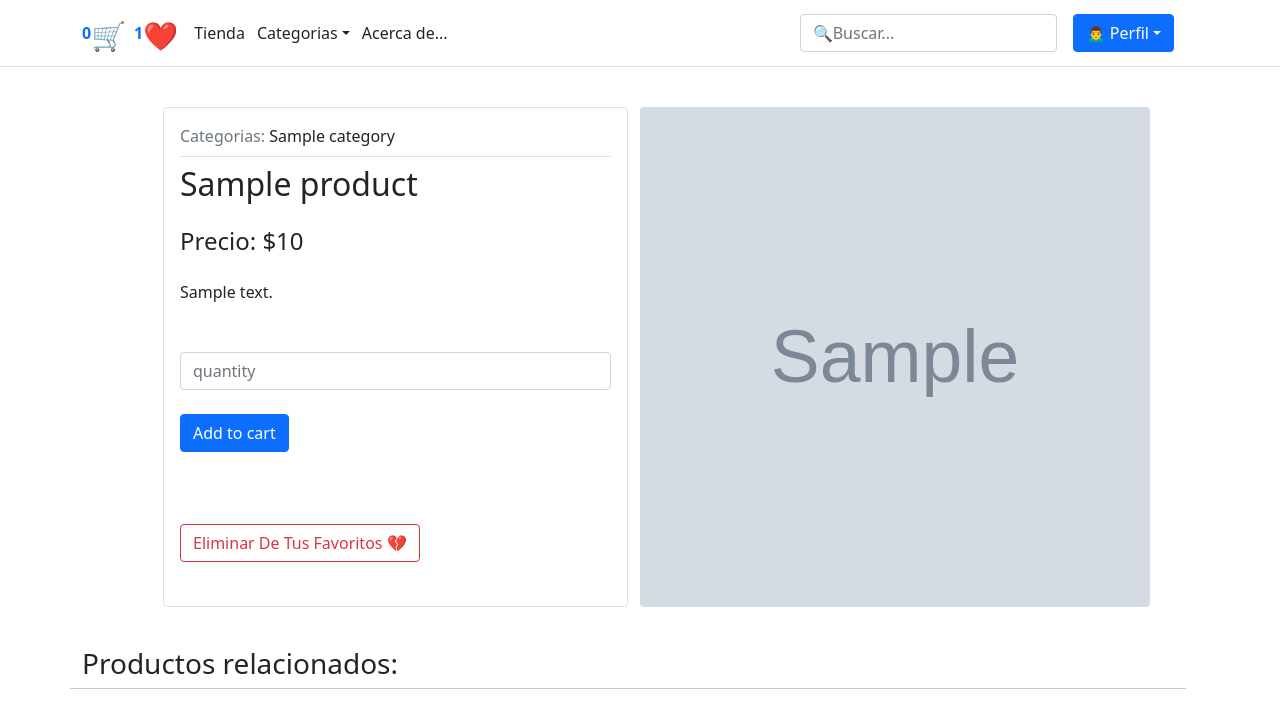
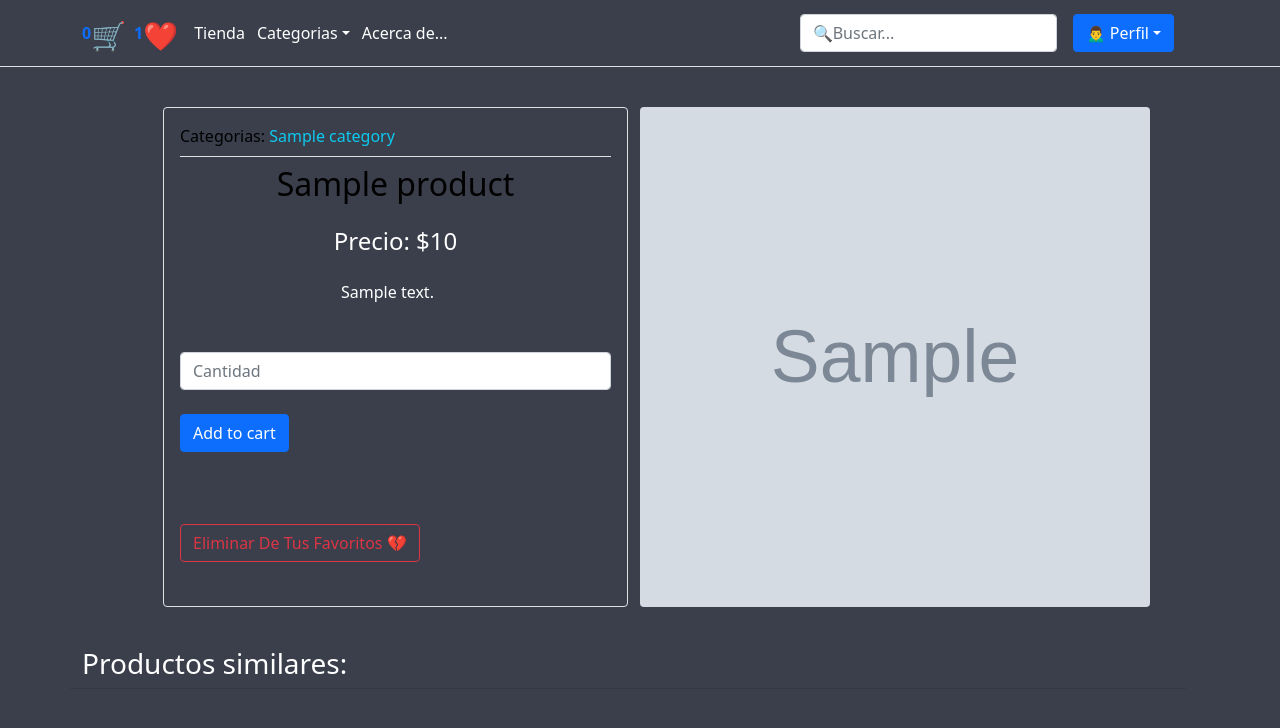
Before and after one commit to TheWaterBoo/DjangoWebPage, a Django app: a page that uses shop/templates/base.html in a window 1280 px wide. Shown: the top 728 px of the page. Run offline with Django 4.2, Linux system fonts and the light colour scheme; a user stored in the database is signed in; tables that the repository leaves empty hold one stand-in row (values such as "Sample post"); grey boxes marked "Sample" are stand-in pictures.

Commit message:
more templates modified

```diff
--- a/cart/forms.py
+++ b/cart/forms.py
@@ -4,6 +4,6 @@ from django import forms
 class QuantityForm(forms.Form):
     quantity = forms.IntegerField(label='',
         min_value=1, max_value=9, widget=forms.NumberInput(
-            attrs={'class': 'form-control mt-1','placeholder': 'quantity'}
+            attrs={'class': 'form-control mt-1','placeholder': 'Cantidad'}
         )
     )
--- a/cart/views.py
+++ b/cart/views.py
@@ -15,7 +15,7 @@ def add_to_cart(request, product_id):
     if form.is_valid():
         data = form.cleaned_data
         cart.add(product=product, quantity=data['quantity'])
-        messages.success(request, 'Added to your cart!', 'info')
+        messages.success(request, 'Agregado al carrito!', 'info')
     return redirect('shop:product_detail', slug=product.slug)
 
 
--- a/shop/templates/base.html
+++ b/shop/templates/base.html
@@ -11,6 +11,11 @@
     <link href="https://cdn.jsdelivr.net/npm/bootstrap@5.1.3/dist/css/bootstrap.min.css" rel="stylesheet" integrity="sha384-1BmE4kWBq78iYhFldvKuhfTAU6auU8tT94WrHftjDbrCEXSU1oBoqyl2QvZ6jIW3" crossorigin="anonymous">
     <!-- <title>{% if title %} {{ title }} {% else %} Water's Store {% endif %}</title> -->
     <title>Water's store</title>
+    <style>
+      body {
+        background-color: #3a3f4b;
+      }
+    </style>
 </head>
 <body>
   <header class="p-2 border-bottom">
@@ -28,12 +33,12 @@
         <a href="{% url 'shop:favorites' %}" class="text-primary mt-2 me-2"><i class="material-icons h3">❤️ </i></a>
         <!-- Menu -->
         <ul class="nav col-12 col-lg-auto me-lg-auto mb-2 justify-content-center mb-md-0">
-          <li><a href="{% url 'shop:home_page' %}" class="nav-link px-2 text-dark">Tienda</a></li>
+          <li><a href="{% url 'shop:home_page' %}" class="nav-link px-2 text-white">Tienda</a></li>
           <!-- <li><a href="#" class="nav-link px-2 text-dark">Shop</a></li> -->
           <!-- categories dropdown -->
           <div class="dropdown text-end">
-            <a href="#" class=" mt-2 me-1 ms-1 text-dark d-block link-dark text-decoration-none dropdown-toggle"id="dropdownUser1" data-bs-toggle="dropdown" aria-expanded="false">Categorias</a>
-            <ul class="dropdown-menu" aria-labelledby="dropdownUser1">
+            <a href="#" class=" mt-2 me-1 ms-1 text-white d-block link-with text-decoration-none dropdown-toggle"id="dropdownUser1" data-bs-toggle="dropdown" aria-expanded="false">Categorias</a>
+            <ul class="dropdown-menu" aria-labelledby="dropdownUser1" >
               {% if categories %}
                 {% for category in categories %}
                 <!-- check if category is parent -->
@@ -47,12 +52,12 @@
                   {% endif %}
                 {% endfor %}
               {% else %}
-                <li><a class="dropdown-item"><b>Sin categorias...</b></a></li>
+                <li><a class="dropdown-item text-white"><b>Sin categorias...</b></a></li>
               {% endif %}
             </ul>
           </div>
           <!-- <li><a href="#" class="nav-link px-2 text-dark">FAQs</a></li> -->
-          <li><a href="#" class="nav-link px-2 text-dark">Acerca de...</a></li>
+          <li><a href="#" class="nav-link px-2 text-white">Acerca de...</a></li>
         </ul>
         <!-- search form -->
         <form class="col-12 col-lg-auto mb-3 mb-lg-0 me-lg-3" action="{% url 'shop:search' %}">
--- a/shop/templates/favorites.html
+++ b/shop/templates/favorites.html
@@ -4,11 +4,11 @@
 <center><h2>Favoritos ❤</h2></center>
 <hr>
 {% for product in products %}
-<div class="card me-2 mb-2" style="width: 16rem;">
+<div class="card me-2 mb-2" style="width: 16rem; background-color: #292d36;">
   <img style="object-fit: cover;" class="card-img mt-2" width="268" height="200" src="{{ product.image.url }}">
   <div class="mt-3 text-center">
-    <h5 class="card-title">{{ product.title }}</h5>
-    <p class="text-muted">${{ product.price }}</p>
+    <h5 class="card-title" style="color: white;">{{ product.title }}</h5>
+    <p style="color: black;">Precio: ${{ product.price }}</p>
     <a href="{{ product.get_absolute_url }}" class="mb-3 btn btn-primary w-100">Comprar ahora!</a>
   </div>
   <a href="{% url 'shop:remove_from_favorites' product.id %}" class="mb-3 btn btn-outline-danger">Eliminar de favoritos 💔</a>
--- a/shop/templates/home_page.html
+++ b/shop/templates/home_page.html
@@ -3,11 +3,11 @@
 {% block content %}
 {% if products %}
 {% for product in products.object_list %}
-<div class="card me-2 mb-2" style="width: 16rem;">
+<div class="card me-2 mb-2" style="width: 16rem; background-color: #292d36;">
     <img style="object-fit: cover;" class="card-img mt-2" width="268" height="200" src="{{ product.image.url }}">
     <div class="mt-3 text-center">
-      <h5 class="card-title">{{ product.title }}</h5>
-      <p class="text-muted">${{ product.price }}</p>
+      <h5 class="card-title" style="color: white;">{{ product.title }}</h5>
+      <p style="color: black;">Precio: ${{ product.price }}</p>
       <a href="{{ product.get_absolute_url }}" class="mb-3 btn btn-outline-primary w-100">Comprar ahora!</a>
     </div>
   </div>
--- a/shop/templates/product_detail.html
+++ b/shop/templates/product_detail.html
@@ -8,14 +8,14 @@
     <div class="col-md-5 p-3 border rounded">
         <!-- category -->
         <div class="border-bottom mb-2 pb-2">
-            <span class="text-muted ">Categorias:</span><a class="text-decoration-none text-dark" href="{% url 'shop:filter_by_category' product.category.slug %}"> {{product.category}}</a>
+            <span class="text-black text-center">Categorias:</span><a class="text-decoration-none link-info" href="{% url 'shop:filter_by_category' product.category.slug %}"> {{product.category}}</a>
         </div>
         <!-- title -->
-        <h2>{{ product.title }}</h2>
+        <center><h2 class="text-black text-center">{{ product.title }}</h2></center>
         <!-- price -->
-        <h4 class="mt-4 text-dark">Precio: ${{ product.price }}</h4>
+        <center><h4 class="mt-4 text-white text-center">Precio: ${{ product.price }}</h4></center>
         <!-- description -->
-        <div class="mt-4 pe-3 mb-5">{{ product.description }}</div>
+        <center><div class="mt-4 pe-3 mb-5 text-center text-white">{{ product.description }}</div></center>
         <!-- cart btn -->
         <form method="post" action="{% url 'cart:add_to_cart' product.id %}">
             {% csrf_token %}
@@ -36,15 +36,15 @@
 </div>
 <!-- related products -->
 <div class="row mt-4 mb-4">
-    <h3>Productos relacionados: </h3><hr>
+    <h3 class="text-white">Productos similares: </h3><hr>
     {% for p in related_products %}
         <!-- dont show the current product in this page -->
         {% if p != product %}
-            <div class="card me-2 mb-2" style="width: 16rem;">
+            <div class="card me-2 mb-2" style="width: 16rem; background-color: #292d36;">
                 <img style="object-fit: cover;" class="card-img mt-2" width="268" height="200" src="{{ p.image.url }}">
                 <div class="mt-3 text-center">
-                <h5 class="card-title">{{ p.title }}</h5>
-                <p class="text-muted">Precio: ${{ p.price }}</p>
+                <h5 class="card-title text-white">{{ p.title }}</h5>
+                <p class="text-black">Precio: ${{ p.price }}</p>
                 <a href="{{ p.get_absolute_url }}" class="mb-3 btn btn-outline-primary w-100">Comprar ahora!</a>
                 </div>
             </div>
```
Also changed, not shown: cart/templates/cart.html (+5 -5 lines).
